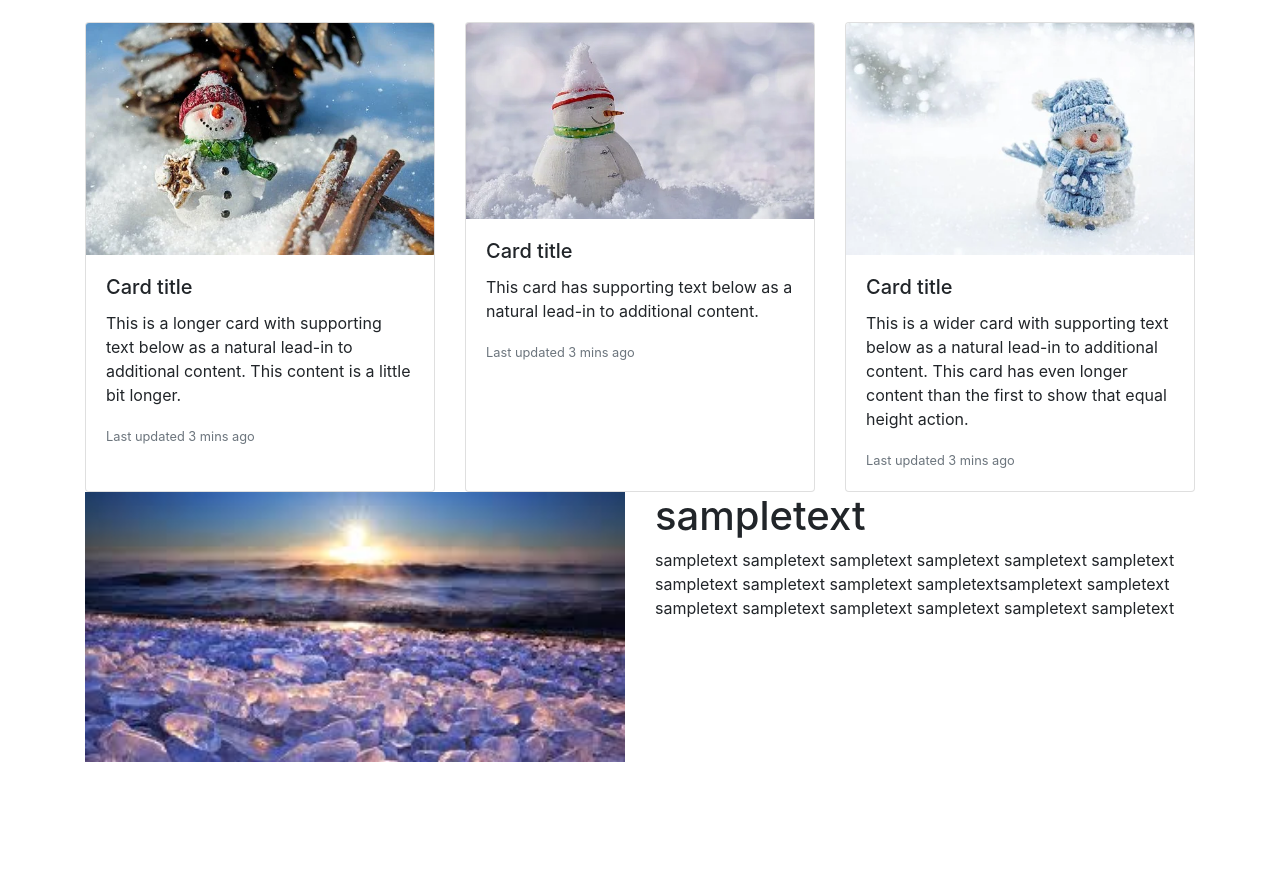
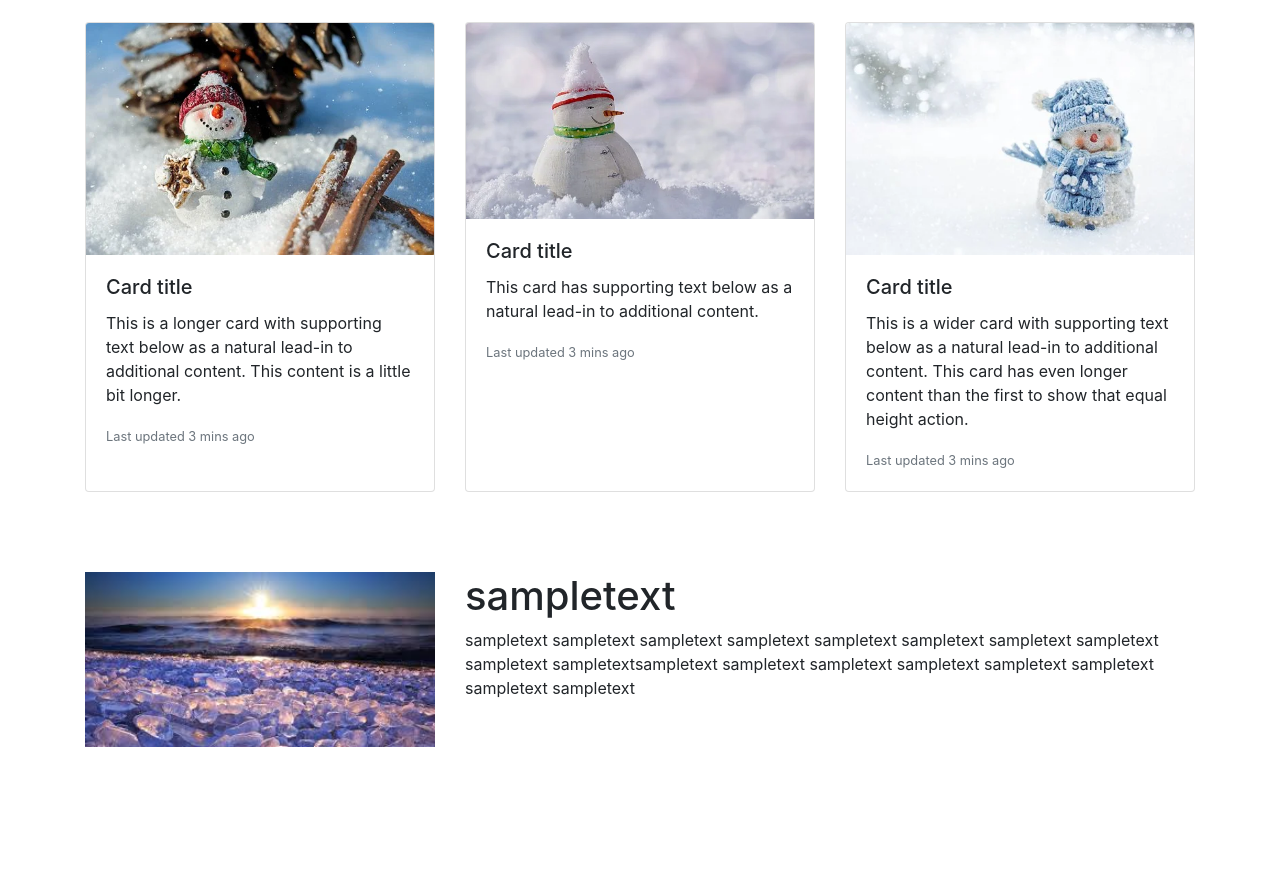
Before and after one commit to iu-yusei/works, a plain HTML site: page web/bootstrap_works/index.html in a window 1280 px wide. Shown: the part 914-1786 px from the top of the page. Before the commit the page ends 1676 px from the top, so only its background shows below. Drawn offline with nearby package versions, Linux system fonts and the light colour scheme.

Commit message:
カラムを編集

```diff
--- a/web/bootstrap_works/index.html
+++ b/web/bootstrap_works/index.html
@@ -183,12 +183,17 @@
       </div>
     </div>
 
-    <div class="container">
+    <div class="container container-m">
       <div class="row">
-        <div class="col-md-6">
-          <img src="images/test.jpg" class="image-fluid" width="100%" alt="" />
+        <div class="col-md-4 img-hidden">
+          <img
+            src="images/test.jpg"
+            class="image-fluid"
+            width="100%"
+            alt="img"
+          />
         </div>
-        <div class="col-md-6">
+        <div class="col-md-8">
           <h1>sampletext</h1>
           <p>
             sampletext sampletext sampletext sampletext sampletext sampletext
```
